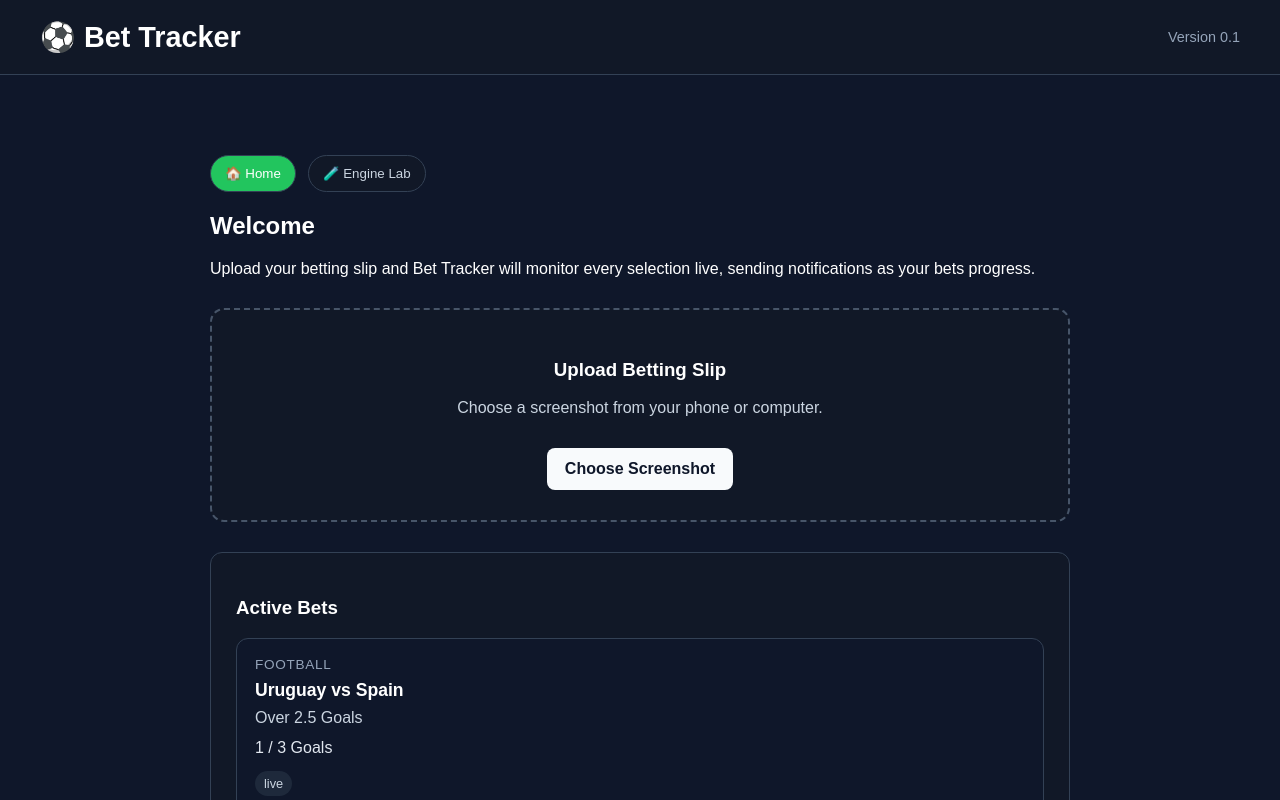
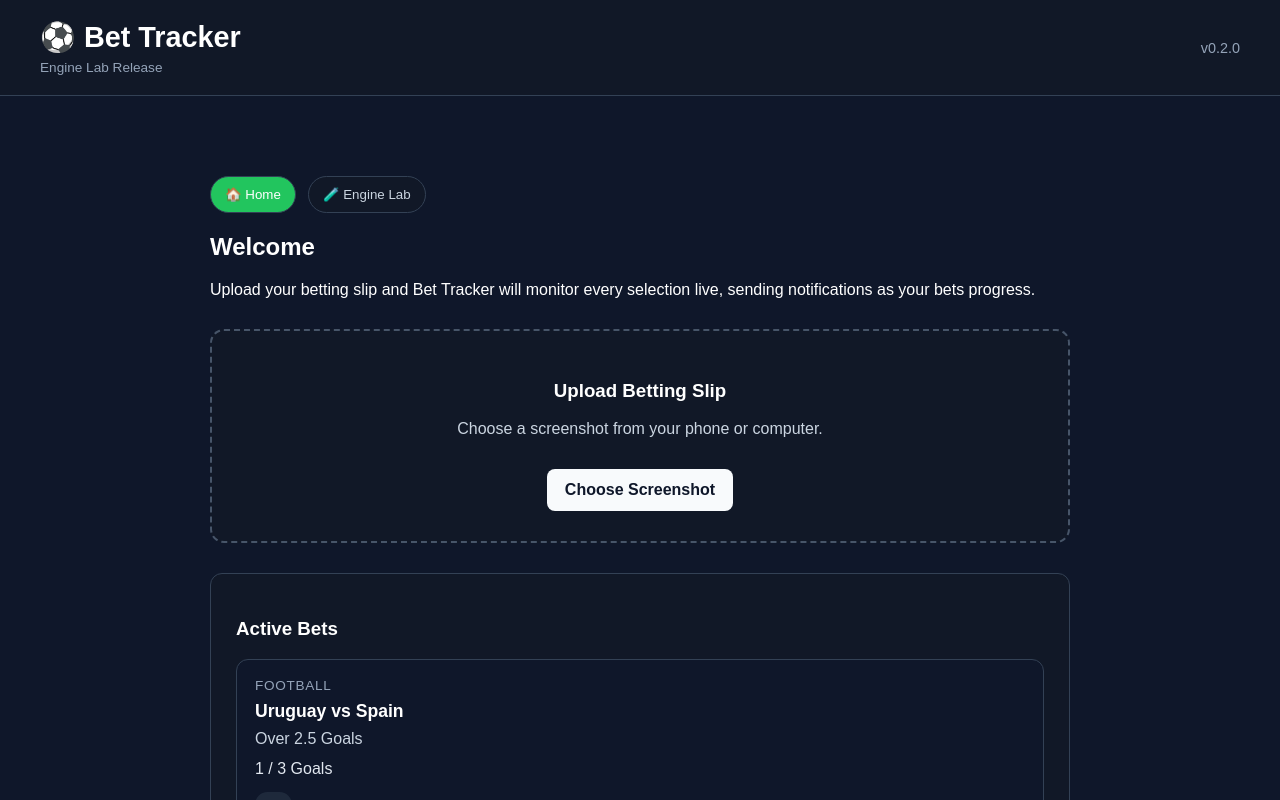
Before and after one commit to dcast-gif/Bet-Tracker, a Next.js app in the folder frontend/: page / in a window 1280 px wide. Shown: the top 800 px of the page. Built offline with nearby package versions, Linux system fonts and the light colour scheme.

Commit message:
Update Header.tsx

```diff
--- a/frontend/src/components/Header.tsx
+++ b/frontend/src/components/Header.tsx
@@ -14,6 +14,7 @@ export default function Header({ title }: HeaderProps) {
         background: "#111827",
       }}
     >
+      <div>
         <h1
           style={{
             margin: 0,
@@ -23,13 +24,24 @@ export default function Header({ title }: HeaderProps) {
           ⚽ {title}
         </h1>
 
+        <p
+          style={{
+            margin: "6px 0 0",
+            color: "#94a3b8",
+            fontSize: "0.85rem",
+          }}
+        >
+          Engine Lab Release
+        </p>
+      </div>
+
       <span
         style={{
           color: "#94a3b8",
           fontSize: "0.9rem",
         }}
       >
-        Version 0.1
+        v0.2.0
       </span>
     </header>
   );
```
Lines whose indentation alone changed are shown as unchanged.
